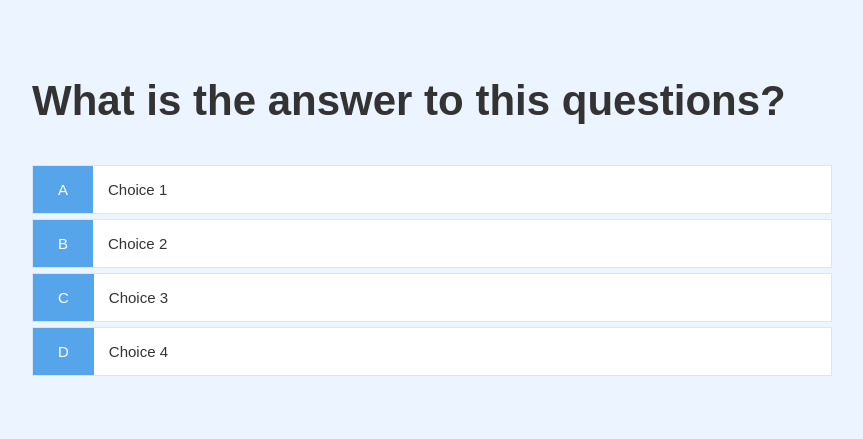
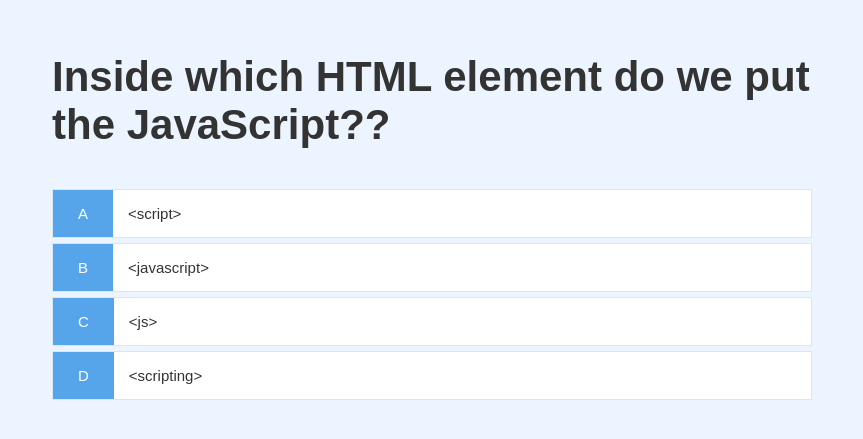
Before and after one commit to mAbadsa/quiz-app-2, a plain HTML site: page game.html in a window 1280 px wide. Shown: the part 171-610 px from the top of the page, without its empty margins (208-1071 px from the left). Drawn offline with Linux system fonts and the light colour scheme.

Commit message:
display questions and answers in the DOM Relates #5

```diff
--- a/app.css
+++ b/app.css
@@ -48,6 +48,7 @@ h3 {
   align-items: center;
   max-width: 80rem;
   margin: 0 auto;
+  padding: 2rem;
 }
 
 .container > * {
--- a/game.css
+++ b/game.css
@@ -22,4 +22,5 @@
 
 .choice-text {
   padding: 1.5rem;
+  width: 100%;
 }
--- a/game.html
+++ b/game.html
@@ -10,24 +10,25 @@
   <body>
     <div class="container">
       <div id="game" class="justify-center flex-column">
-        <h2 id="questions">What is the answer to this questions?</h2>
+        <h2 id="question">What is the answer to this questions?</h2>
         <div class="choice-container">
           <p class="choice-prefix">A</p>
-          <p class="choice-text">Choice 1</p>
+          <p class="choice-text" data-number="1">Choice 1</p>
 				</div>
 				<div class="choice-container">
           <p class="choice-prefix">B</p>
-          <p class="choice-text">Choice 2</p>
+          <p class="choice-text" data-number="2">Choice 2</p>
 				</div>
 				<div class="choice-container">
           <p class="choice-prefix">C</p>
-          <p class="choice-text">Choice 3</p>
+          <p class="choice-text" data-number="3">Choice 3</p>
 				</div>
 				<div class="choice-container">
           <p class="choice-prefix">D</p>
-          <p class="choice-text">Choice 4</p>
+          <p class="choice-text" data-number="4">Choice 4</p>
         </div>
       </div>
     </div>
+    <script src="game.js"></script>
   </body>
 </html>
--- /dev/null
+++ b/game.js
@@ -0,0 +1,80 @@
+const $question = document.getElementById("question");
+const $choices = Array.from(document.getElementsByClassName("choice-text"));
+
+let currentQuestion = {};
+let acceptingAnswers = false;
+let score = 0;
+let questionCounter = 0;
+let availableQuestions = [];
+
+const questions = [
+  {
+    question: "Inside which HTML element do we put the JavaScript??",
+    choice1: "<script>",
+    choice2: "<javascript>",
+    choice3: "<js>",
+    choice4: "<scripting>",
+    answer: 1,
+  },
+  {
+    question:
+      "What is the correct syntax for referring to an external script called 'xxx.js'?",
+    choice1: "<script href='xxx.js'>",
+    choice2: "<script name='xxx.js'>",
+    choice3: "<script src='xxx.js'>",
+    choice4: "<script file='xxx.js'>",
+    answer: 3,
+  },
+  {
+    question: " How do you write 'Hello World' in an alert box?",
+    choice1: "msgBox('Hello World');",
+    choice2: "alertBox('Hello World');",
+    choice3: "msg('Hello World');",
+    choice4: "alert('Hello World');",
+    answer: 4,
+  },
+];
+
+const CORRECT_BONUC = 10;
+const MAX_QUESTIONS = 3;
+
+const startGame = () => {
+  score = 0;
+  questionCounter = 0;
+  availableQuestions = [...questions];
+  getNewQuestion();
+}
+
+const getNewQuestion = () => {
+  if(availableQuestions.length === 0 || questionCounter >= MAX_QUESTIONS) {
+    // go to the end page
+    return window.location.assign('/end.html');
+  }
+  questionCounter++;
+  const questionIndex = Math.floor(Math.random() * availableQuestions.length);
+  currentQuestion = availableQuestions[questionIndex];
+  $question.innerText = currentQuestion.question;
+
+  $choices.forEach(choice => {
+    const number = choice.dataset['number'];
+    choice.innerText = currentQuestion['choice' + number];
+
+  });
+
+  availableQuestions.splice(questionIndex, 1);
+  acceptingAnswers = true;
+}
+
+$choices.forEach(choice => {
+  choice.addEventListener('click', (e) => {
+    if(!acceptingAnswers) return;
+
+    acceptingAnswers = false;
+    const selectedChoice = e.target;
+    const selectedAnswer = selectedChoice.dataset['number'];
+    console.log(selectedAnswer);
+    getNewQuestion();
+  })
+})
+
+startGame();
```
